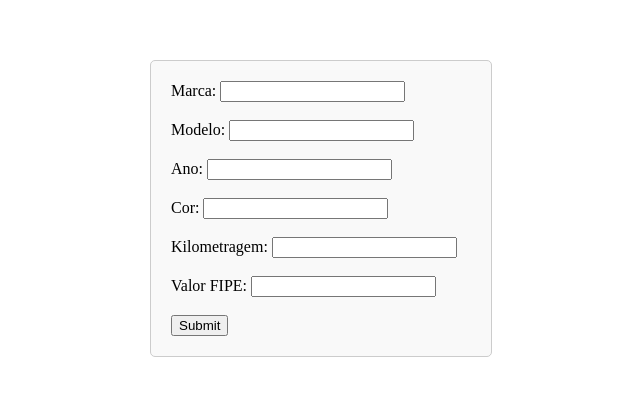
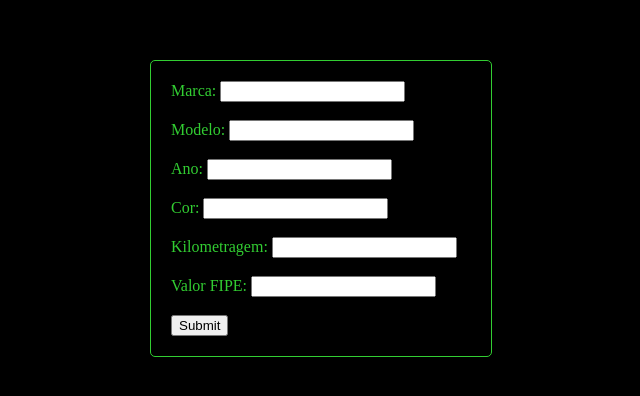
Before and after one commit to Maycon-1992/projeto-LB_ENG, a plain HTML site: page S4_atv2.html in a window 1280 px wide. Shown: the part 192-588 px from the top of the page, without its empty margins (319-959 px from the left). Drawn offline with Linux system fonts and the light colour scheme.

Commit message:
S4_atv2.html

```diff
--- a/S4_atv2.html
+++ b/S4_atv2.html
@@ -13,15 +13,18 @@
         align-items: center;
         height: 100vh;
         margin: 0;
+        background-color: black;
+        color: limegreen;
     }
 
     form {
         width: 300px;
         padding: 20px;
-        border: 1px solid #ccc;
+        border: 1px solid limegreen;
         border-radius: 5px;
-        background-color: #f9f9f9;
+        background-color: black;
     }
+
 </style>
 
 <body>
```
